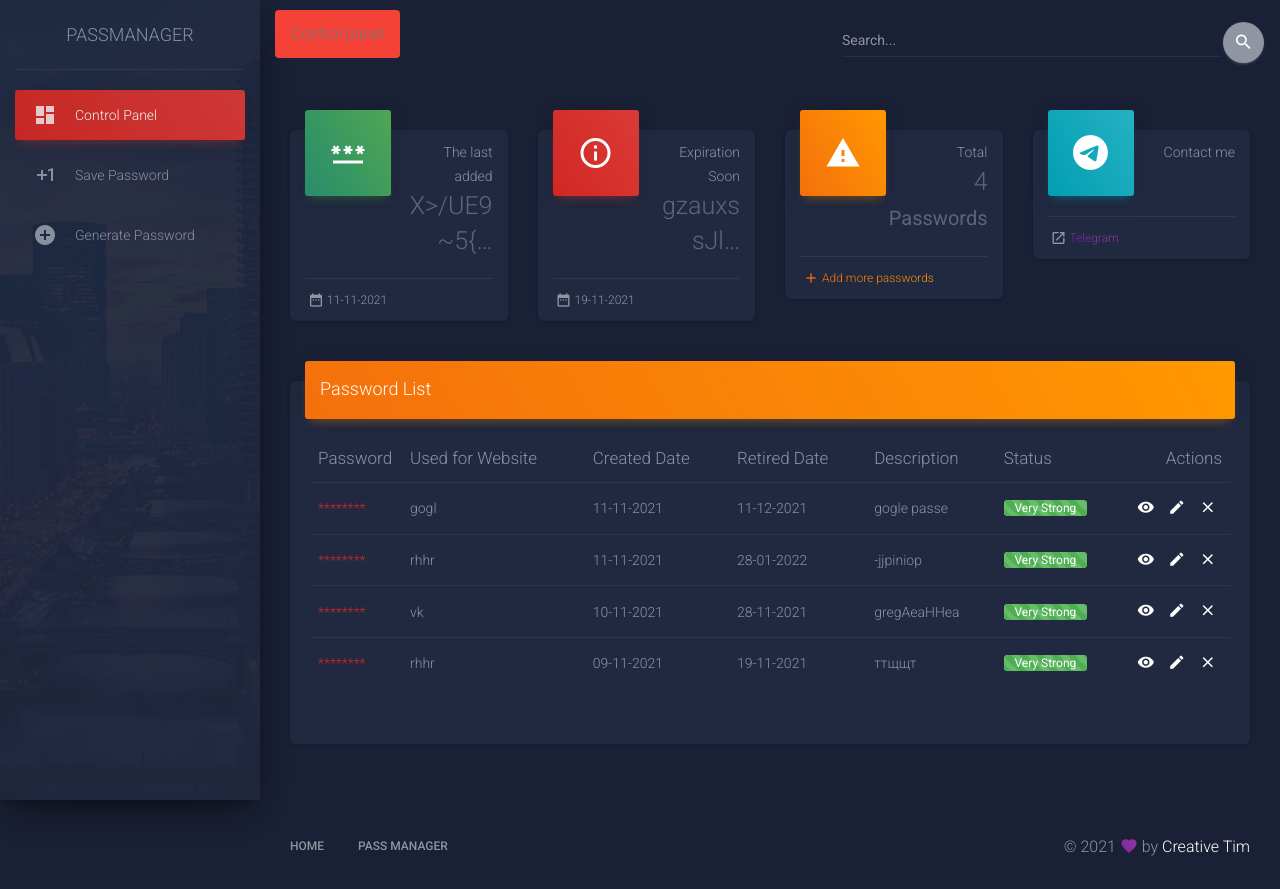
After one commit to SaInekK/utilities, a Django app: page /control_panel/ in a window 1280 px wide. The commit adds this page. Run offline with Django 3.2, Linux system fonts and the light colour scheme; data comes from the database, SQL or seed files in the repository; both versions use the stored data as it was after the commit; some libraries are stand-ins or nearby versions.

Commit message:
password control panel added

```diff
--- a/utilities/manager/forms.py
+++ b/utilities/manager/forms.py
@@ -40,8 +40,8 @@ class CreatePasswordForm(forms.ModelForm):
 class GeneratePasswordForm(forms.Form):
     CHOICES = ((i, str(i)) for i in range(8, 33, 2))
 
-    length = forms.CharField(label="Password Length", widget=forms.Select(choices=CHOICES))
+    length = forms.CharField(label="Password length", widget=forms.Select(choices=CHOICES))
     has_letters = forms.BooleanField(label="Letters", widget=forms.CheckboxInput, required=True)
-    has_uppercase = forms.BooleanField(label="Mixed Case", widget=forms.CheckboxInput, required=False)
+    has_uppercase = forms.BooleanField(label="Uppercase", widget=forms.CheckboxInput, required=False)
     has_punctuation = forms.BooleanField(label="Punctuation", widget=forms.CheckboxInput, required=False)
     has_numbers = forms.BooleanField(label="Numbers", widget=forms.CheckboxInput, required=False)
--- a/utilities/manager/urls.py
+++ b/utilities/manager/urls.py
@@ -6,5 +6,8 @@ from .views import *
 urlpatterns = [
     path('', PassGenView.as_view(), name='home'),
     path('add_password/', AddPassView.as_view(), name='add'),
+    path('control_panel/', ControlPanelView.as_view(), name='control_panel'),
+    path('search/', SearchPassView.as_view(), name='search'),
+    path('<pk>/', PasswordDetailView.as_view(), name="detail"),
     # path('password', PassWordView.as_view(), name='password')
 ]
--- a/utilities/manager/views.py
+++ b/utilities/manager/views.py
@@ -1,3 +1,7 @@
+import datetime
+
+from django.core.paginator import Paginator, PageNotAnInteger, EmptyPage
+from django.db.models import Q
 from django.shortcuts import render
 
 # Create your views here.
@@ -5,9 +9,14 @@ import string
 from django.shortcuts import render
 from django.views import View
 import random
+
+from django.views.generic import DetailView
+
 from .forms import *
 from django.contrib import messages
 from django.utils import timezone
+
+
 # Create your views here.
 
 
@@ -51,13 +60,13 @@ class AddPassView(View):
         passwd = request.POST.get('passwd')
         kwargs['passwd'] = passwd
         if form.is_valid():
-            #get fields
+            # get fields
             password = form.cleaned_data.get('password')
             retired_date = form.cleaned_data.get('retired_date')
             used_for_website = form.cleaned_data.get('used_for_website')
             description = form.cleaned_data.get('description')
 
-            #Check if there is a same password
+            # Check if there is a same password
             if PasswordModel.objects.filter(password=password):
                 messages.warning(request, f"The password is already used on a platform")
                 kwargs['form'] = CreatePasswordForm()
@@ -75,3 +84,66 @@ class AddPassView(View):
         else:
             kwargs['form'] = CreatePasswordForm()
         return render(request, "manager/add_password.html", kwargs)
+
+
+class SearchPassView(View):
+    def get(self, request, *args, **kwargs):
+        query = request.GET.get('q')
+        if not query:
+            query = ""
+        pass_obj = PasswordModel.objects.filter(
+            Q(used_for_website__icontains=query) |
+            Q(description__icontains=query) |
+            Q(password__icontains=query)).order_by("retired_date")
+        p = Paginator(pass_obj, 8)
+        page_number = request.GET.get('page')
+        # try:
+        page_obj = p.get_page(page_number)
+        '''except PageNotAnInteger:
+            page_obj = p.page(1)
+        except EmptyPage:
+            page_obj = p.page(p.num_pages)'''
+
+        kwargs['page_obj'] = page_obj
+
+        return render(request, "manager/search_password.html", kwargs)
+
+
+class ControlPanelView(View):
+    model = PasswordModel
+
+    def get(self, request, *args, **kwargs):
+        qs = PasswordModel.objects.all().order_by('-id')
+        p = Paginator(qs, 5)
+        page_number = self.request.GET.get('page')
+        try:
+            page_obj = p.get_page(page_number)
+        except PageNotAnInteger:
+            page_obj = p.page(1)
+        except EmptyPage:
+            # if page is empty return last page
+            page_obj = p.page(p.num_pages)
+        now = timezone.now()
+        end_date = now + datetime.timedelta(days=15)
+        closest_date = PasswordModel.objects.filter(retired_date__gte=now).order_by('retired_date').first()
+        notification_qs = PasswordModel.objects.filter(retired_date__range=[now, end_date])
+        # print(notification_qs)
+        last_item = PasswordModel.objects.last()
+        kwargs = kwargs | {
+            'last_item': last_item,
+            'closest_date': closest_date,
+            'records': qs.count(),
+            'page_obj': page_obj,
+            'notification': notification_qs,
+            'notification_record': notification_qs.count(),
+        }
+        return render(request, "manager/control_panel.html", kwargs)
+
+
+class PasswordDetailView(DetailView):
+    model = PasswordModel
+    template_name = "manager/password_detail.html"
+
+    def get_context_data(self, *, object_list=None, **kwargs):
+        context = super().get_context_data(**kwargs)
+        return context | kwargs
--- a/utilities/utilities/templates/base.html
+++ b/utilities/utilities/templates/base.html
@@ -1,6 +1,5 @@
 <!DOCTYPE html>
 {% load static %}
-
 <html lang="en">
 
 <head>
--- a/utilities/utilities/templates/footer.html
+++ b/utilities/utilities/templates/footer.html
@@ -8,7 +8,7 @@
           </a>
         </li>
         <li>
-          <a href="#">
+          <a href="{% url 'control_panel' %}">
             Pass Manager
           </a>
         </li>
--- a/utilities/utilities/templates/header.html
+++ b/utilities/utilities/templates/header.html
@@ -0,0 +1,73 @@
+{% load static %}
+{% load url_to_title %}
+<div class="sidebar" data-color="danger" data-background-color="black"
+  data-image=" {% static 'assets/img/sidebar-1.jpg' %}">
+  <!--
+            Tip 1: You can change the color of the sidebar using: data-color="purple | azure | green | orange | danger"
+
+            Tip 2: you can also add an image using data-image tag
+        -->
+  <div class="logo">
+    <a href="{% url 'home' %}" class="simple-text logo-normal">
+      passManager
+    </a>
+  </div>
+  <div class="sidebar-wrapper">
+    <ul class="nav">
+      <li class="nav-item {% if request.resolver_match.url_name == 'control_panel' %}active{% endif %}  ">
+        <a class="nav-link" href="{% url 'control_panel' %}">
+          <i class="material-icons">dashboard</i>
+          <p>Control panel</p>
+        </a>
+      </li>
+      <li class="nav-item {% if request.resolver_match.url_name == 'add_password' %}active{% endif %}  ">
+        <a class="nav-link" href="{% url 'add' %}">
+          <i class="material-icons">exposure_plus_1</i>
+          <p>Save password</p>
+        </a>
+      </li>
+      <li class="nav-item {% if request.resolver_match.url_name == 'home' %}active{% endif %} ">
+        <a class="nav-link" href="{% url 'home' %}">
+          <i class="material-icons">add_circle</i>
+          <p>Generate password</p>
+        </a>
+      </li>
+    </ul>
+    <!-- your sidebar here -->
+    </ul>
+  </div>
+</div>
+<!-- Navbar -->
+<nav class="navbar navbar-expand-lg navbar-transparent navbar-absolute fixed-top " >
+  <div class="container-fluid">
+    <nav aria-label="breadcrumb">
+      <ol class="breadcrumb bg-danger">
+        {% if request.resolver_match.url_name == "control_panel" %}
+          <li class="breadcrumb-item active text-black">Control panel</li>
+        {% else %}
+          <li class="breadcrumb-item"><a href="{% url 'control_panel' %}"> Control panel</a></li>
+          <li class="breadcrumb-item active text-black">{{ request.resolver_match.url_name|url_to_title }}</li>
+      {% endif %}
+      </ol>
+    </nav>
+    <button class="navbar-toggler" type="button" data-toggle="collapse" aria-controls="navigation-index"
+      aria-expanded="false" aria-label="Toggle navigation" >
+      <span class="sr-only">Toggle navigation</span>
+      <span class="navbar-toggler-icon icon-bar"></span>
+      <span class="navbar-toggler-icon icon-bar"></span>
+      <span class="navbar-toggler-icon icon-bar"></span>
+    </button>
+    <div class="collapse navbar-collapse justify-content-end">
+      <form action="{% url 'search' %}" class="navbar-form">
+        <div class="input-group no-border">
+          <input type="text" name="q" class="form-control" placeholder="Search..." size="50">
+          <button type="submit" class="btn btn-default btn-round btn-just-icon">
+            <i class="material-icons">search</i>
+            <div class="ripple-container"></div>
+          </button>
+        </div>
+      </form>
+    </div>
+  </div>
+</nav>
+<!-- End Navbar -->
--- a/utilities/utilities/templates/manager/add_password.html
+++ b/utilities/utilities/templates/manager/add_password.html
@@ -12,7 +12,7 @@
                 <i class="material-icons">close</i>
             </button>
             {% if message.tags == 'success' %}
-                <strong>{{ message|escape }}{{object.retired_date}}</strong>
+                <strong>{{ message|escape }} {{ object.retired_date }}</strong>
             {% else %}
                 <strong>{{ message|escape }}</strong>
             {% endif %}
--- /dev/null
+++ b/utilities/utilities/templates/manager/control_panel.html
@@ -0,0 +1,212 @@
+{% extends 'base.html' %}
+{% load static %}
+{% block content %}
+{% include 'header.html' %}
+{% if messages %}
+{% for message in messages %}
+<div class="row justify-content-center">
+    <div class="col-md-6">
+        <div class="alert alert-{{message.tags}}">
+            <button type="button" class="close" data-dismiss="alert" aria-label="Close">
+                <i class="material-icons">close</i>
+            </button>
+            {% if message.tags == 'success' %}
+            <strong>{{ message|escape }}{{object.retired_date}}</strong>
+            {% else %}
+            <strong>{{ message|escape }}</strong>
+            {% endif %}
+        </div>
+    </div>
+</div>
+{% endfor %}
+{% endif %}
+<script type="text/javascript">
+    window.setTimeout(function () {
+        $(".alert").fadeTo(1000, 0).slideUp(1000, function () {
+            $(this).remove();
+        });
+    }, 3000);
+</script>
+<div class="row">
+    <div class="col-xl-3 col-lg-6 col-md-6 col-sm-6">
+        <div class="card card-stats">
+            <div class="card-header card-header-success card-header-icon">
+                <div class="card-icon">
+                    <i class="material-icons">password</i>
+                </div>
+                <p class="card-category">The last added</p>
+                <h3 class="card-title">{{last_item.password|truncatechars:10}}</h3>
+            </div>
+            <div class="card-footer">
+                <div class="stats">
+                    <i class="material-icons">date_range</i>{{last_item.created_date}}
+                </div>
+            </div>
+        </div>
+    </div>
+    <div class="col-xl-3 col-lg-6 col-md-6 col-sm-6">
+        <div class="card card-stats">
+            <div class="card-header card-header-danger card-header-icon">
+                <div class="card-icon">
+                    <i class="material-icons">info_outline</i>
+                </div>
+                <p class="card-category">Expiration Soon</p>
+                <h3 class="card-title">{{closest_date.password|truncatechars:10}}</h3>
+            </div>
+            <div class="card-footer">
+                <div class="stats">
+                    <i class="material-icons">date_range</i> {{closest_date.retired_date}}
+                </div>
+            </div>
+        </div>
+    </div>
+    <div class="col-xl-3 col-lg-6 col-md-6 col-sm-6">
+        <div class="card card-stats">
+            <div class="card-header card-header-warning card-header-icon">
+                <div class="card-icon">
+                    <i class="material-icons">warning</i>
+                </div>
+                <p class="card-category">Total</p>
+                <h3 class="card-title">{{records}}
+                    <small>Passwords</small>
+                </h3>
+            </div>
+            <div class="card-footer">
+                <div class="stats">
+                    <i class="material-icons text-warning">add</i>
+                    <a href="{% url 'add' %}" class="warning-link">Add more passwords</a>
+                </div>
+            </div>
+        </div>
+    </div>
+    <div class="col-xl-3 col-lg-6 col-md-6 col-sm-6">
+        <div class="card card-stats">
+            <div class="card-header card-header-info card-header-icon">
+                <div class="card-icon">
+                    <i class="fa fa-telegram"></i>
+                </div>
+                <p class="card-category">Contact me</p>
+<!--                <h3 class="card-title"></h3>-->
+            </div>
+            <div class="card-footer">
+                <div class="stats">
+                    <i class="material-icons">launch</i> <a href="https://t.me/lexiearchie">Telegram</a>
+                </div>
+            </div>
+        </div>
+    </div>
+</div>
+
+<div class="row">
+    <div class="col-md-12">
+        <div class="card">
+            <div class="card-header card-header-warning">
+                <h4 class="card-title ">Password List</h4>
+            </div>
+            <div class="card-body">
+                <div class="table-responsive">
+                    <table class="table">
+                        <thead class=" text-primary">
+                            <th>
+                                Password
+                            </th>
+                            <th>
+                                Used for Website
+                            </th>
+                            <th>
+                                Created Date
+                            </th>
+                            <th>
+                                Retired Date
+                            </th>
+                            <th>
+                                Description
+                            </th>
+                            <th>
+                                Status
+                            </th>
+                            <th class="text-right">
+                                Actions
+                            </th>
+                        </thead>
+                        <tbody>
+                            {% for object in page_obj  %}
+                            <tr>
+                                <td class="text-danger" style="width : 10%;">
+                                    {% if object.password %}
+                                    ********
+                                    {% endif %}
+                                </td>
+                                <td>
+                                    {{object.used_for_website|urlize}}
+                                </td>
+                                <td>
+                                    {{object.created_date}}
+                                </td>
+                                <td>
+                                    {{object.retired_date}}
+                                </td>
+                                <td>
+                                    {{object.description}}
+                                </td>
+                                <td>
+                                    <div class="progress">
+                                        <div class="progress-bar progress-bar-striped progress-bar-animated bg-success"
+                                            role="progressbar" aria-valuenow="10" aria-valuemin="0" aria-valuemax="100"
+                                            style="width: 100%"><strong>Very Strong</strong></div>
+                                    </div>
+                                </td>
+                                <td class="td-actions text-right">
+                                    <a href="/{{object.id}}/" rel="tooltip" title="Detail"
+                                        class="btn btn-white btn-link btn-sm">
+                                        <i class="material-icons">remove_red_eye</i>
+                                    </a>
+                                    <a href="/update/{{object.id}}/" rel="tooltip" title="Edit Password"
+                                        class="btn btn-white btn-link btn-sm">
+                                        <i class="material-icons">edit</i>
+                                    </a>
+                                    <a href="/delete/{{object.id}}/" rel="tooltip" title="Delete Password"
+                                        class="btn btn-white btn-link btn-sm">
+                                        <i class="material-icons">close</i>
+                                    </a>
+                                </td>
+                            </tr>
+                            {% endfor %}
+                        </tbody>
+                    </table>
+                    <div class="row">
+                        <div class="col-7 mx-auto mt-4">
+                            {% if page_obj.has_other_pages %}
+                            <nav aria-label="Pagination for table">
+                                <ul class="pagination justify-content-center">
+                                    {% if page_obj.has_previous %}
+                                    <li class="page-item"><a href="?page={{ page_obj.previous_page_number }}"
+                                            class="page-link">&laquo;</a></li>
+                                    {% else %}
+                                    <li class="page-item disabled"><span class="page-link">&laquo;</span></li>
+                                    {% endif %}
+                                    {% for i in page_obj.paginator.page_range %}
+                                    {% if page_obj.number == i %}
+                                    <li class="active page-item mx-2"><span class="page-link">{{ i }} <span
+                                                class="sr-only">(current)</span></span></li>
+                                    {% else %}
+                                    <li class="page-item"><a href="?page={{ i }}" class="page-link">{{ i }}</a></li>
+                                    {% endif %}
+                                    {% endfor %}
+                                    {% if page_obj.has_next %}
+                                    <li class="page-item"><a href="?page={{ page_obj.next_page_number }}"
+                                            class="page-link">&raquo;</a></li>
+                                    {% else %}
+                                    <li class="page-item disabled"><span class="page-link">&raquo;</span></li>
+                                    {% endif %}
+                                </ul>
+                            </nav>
+                            {% endif %}
+                        </div>
+                    </div>
+                </div>
+            </div>
+        </div>
+    </div>
+</div>
+{% endblock content %}
--- a/utilities/utilities/templates/manager/home.html
+++ b/utilities/utilities/templates/manager/home.html
@@ -2,13 +2,13 @@
 {% load  widget_tweaks %}
 {% block title %} Create Password {% endblock title %}
 {% block content %}
-
+{% include 'header.html' %}
 <div class="row justify-content-center">
     <div class="col-md-8">
         <div class="card">
             <div class="card-header card-header-danger">
-                <h4 class="card-title">Create New Password</h4>
-                <p class="card-category">Strong Password, Strong Human </p>
+                <h4 class="card-title">Create new password</h4>
+                <p class="card-category">Strong password, strong human </p>
             </div>
             <div class="card-body">
                 <form method="POST">
```
Also changed, not shown: utilities/manager/templatetags/url_to_title.py (added, +8 -0 lines), utilities/utilities/templates/manager/password_detail.html (added, +37 -0 lines), utilities/utilities/templates/manager/search_password.html (added, +75 -0 lines), utilities/__init__.py (added), utilities/db.sqlite3, utilities/manager/templatetags/__init__.py (added).
